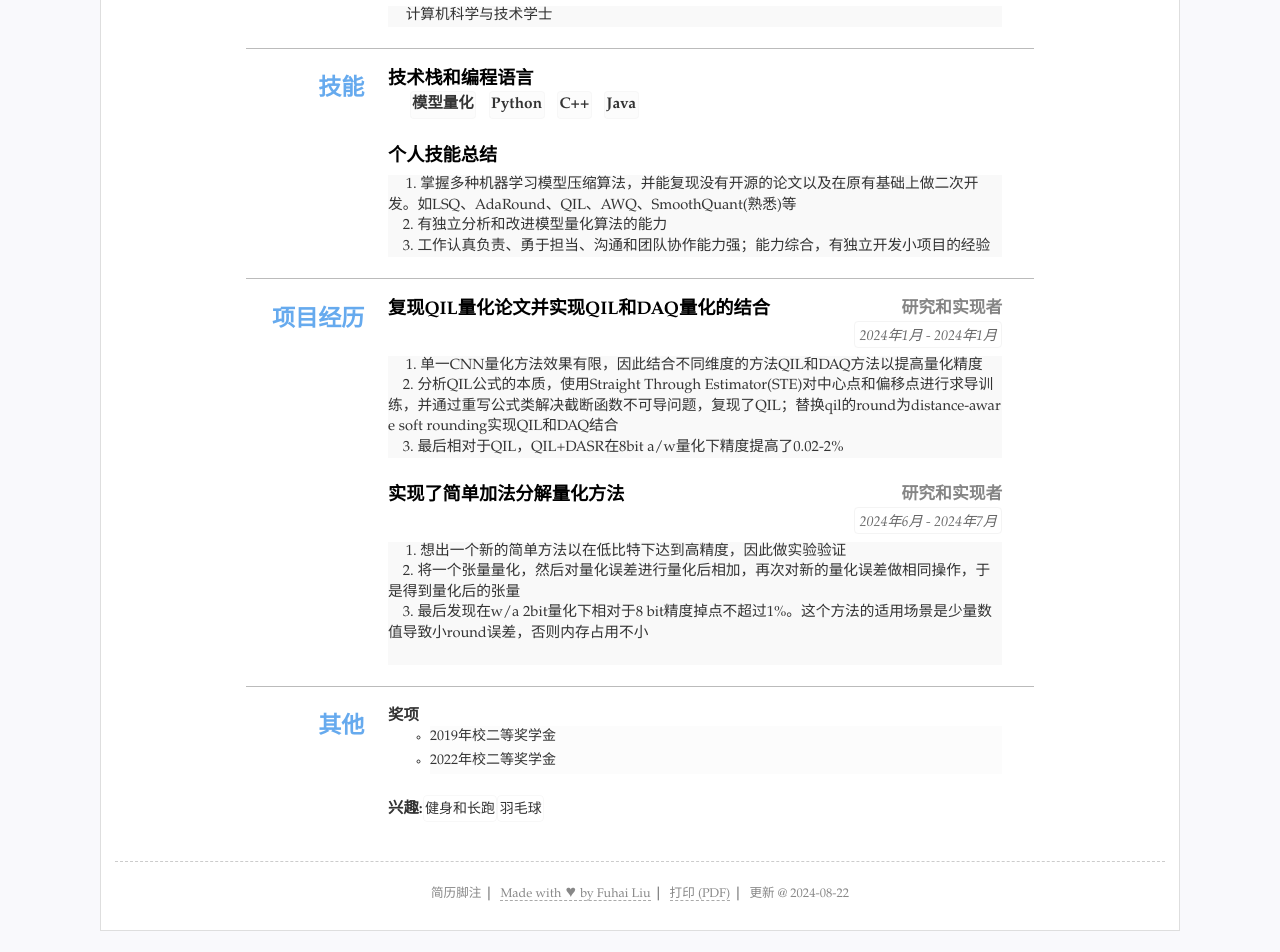
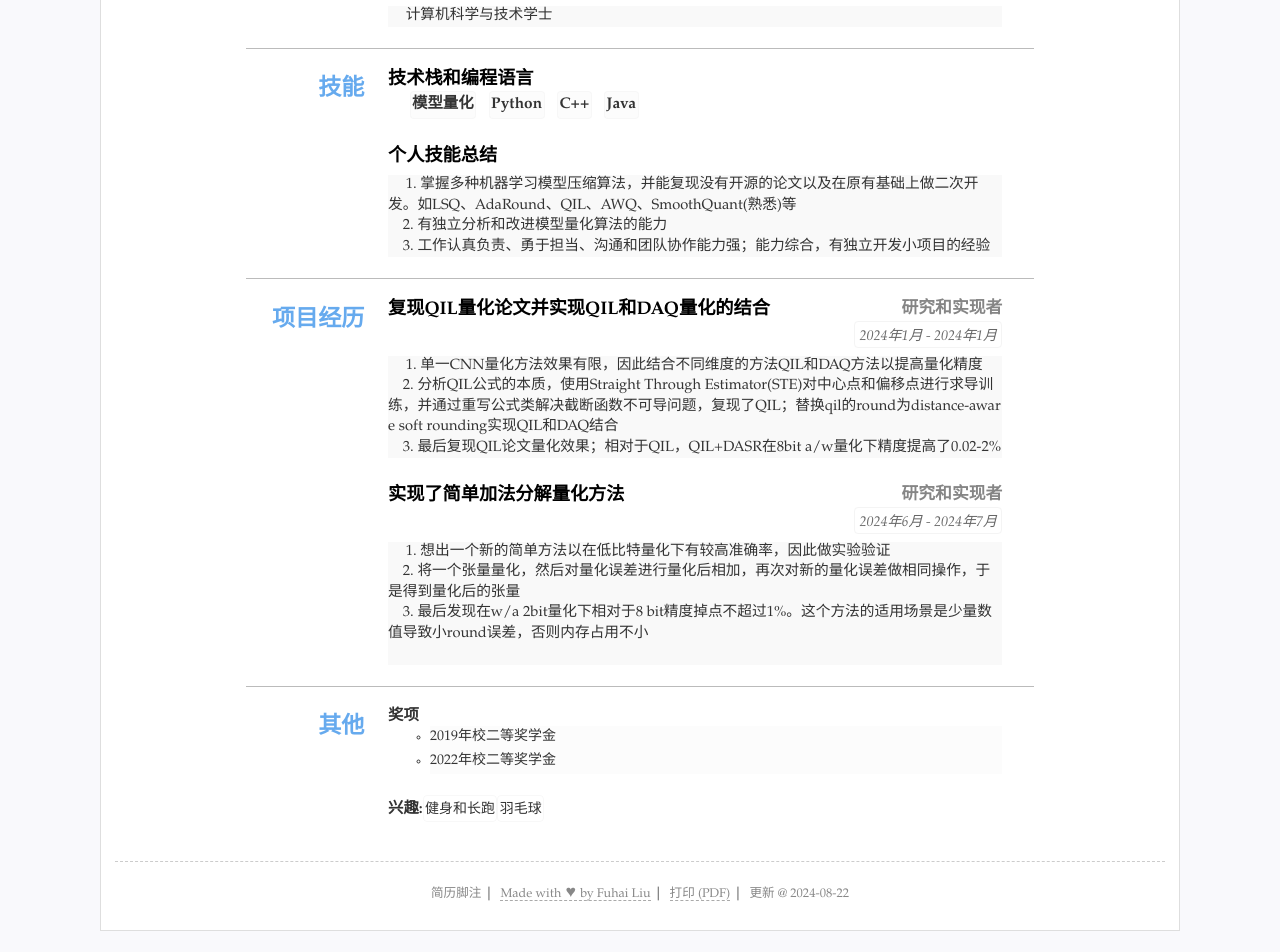
Before and after one commit to innovatedmonster/myResume, a Jekyll site: the page built from index.html, in a window 1280 px wide. Shown: the part 371-1323 px from the top of the page. Built offline with Jekyll 4.4.1, drawn with Linux system fonts in a browser that asks for light colours.

Commit message:
Update resume.yml

```diff
--- a/_data/resume.yml
+++ b/_data/resume.yml
@@ -50,12 +50,12 @@ main:
         duration: 2024年1月 - 2024年1月
         detail: 1. 单一CNN量化方法效果有限，因此结合不同维度的方法QIL和DAQ方法以提高量化精度<br> &nbsp &nbsp
                 2. 分析QIL公式的本质，使用Straight Through Estimator(STE)对中心点和偏移点进行求导训练，并通过重写公式类解决截断函数不可导问题，复现了QIL；替换qil的round为distance-aware soft rounding实现QIL和DAQ结合<br> &nbsp &nbsp
-                3. 最后相对于QIL，QIL+DASR在8bit a/w量化下精度提高了0.02-2%
+                3. 最后复现QIL论文量化效果；相对于QIL，QIL+DASR在8bit a/w量化下精度提高了0.02-2%
         sub: 研究和实现者
 
       - title: 实现了简单加法分解量化方法
         duration: 2024年6月 - 2024年7月
-        detail: 1. 想出一个新的简单方法以在低比特下达到高精度，因此做实验验证<br> &nbsp &nbsp
+        detail: 1. 想出一个新的简单方法以在低比特量化下有较高准确率，因此做实验验证<br> &nbsp &nbsp
                 2. 将一个张量量化，然后对量化误差进行量化后相加，再次对新的量化误差做相同操作，于是得到量化后的张量<br> &nbsp &nbsp
                 3. 最后发现在w/a 2bit量化下相对于8 bit精度掉点不超过1%。这个方法的适用场景是少量数值导致小round误差，否则内存占用不小<br> &nbsp &nbsp
         sub: 研究和实现者
```
